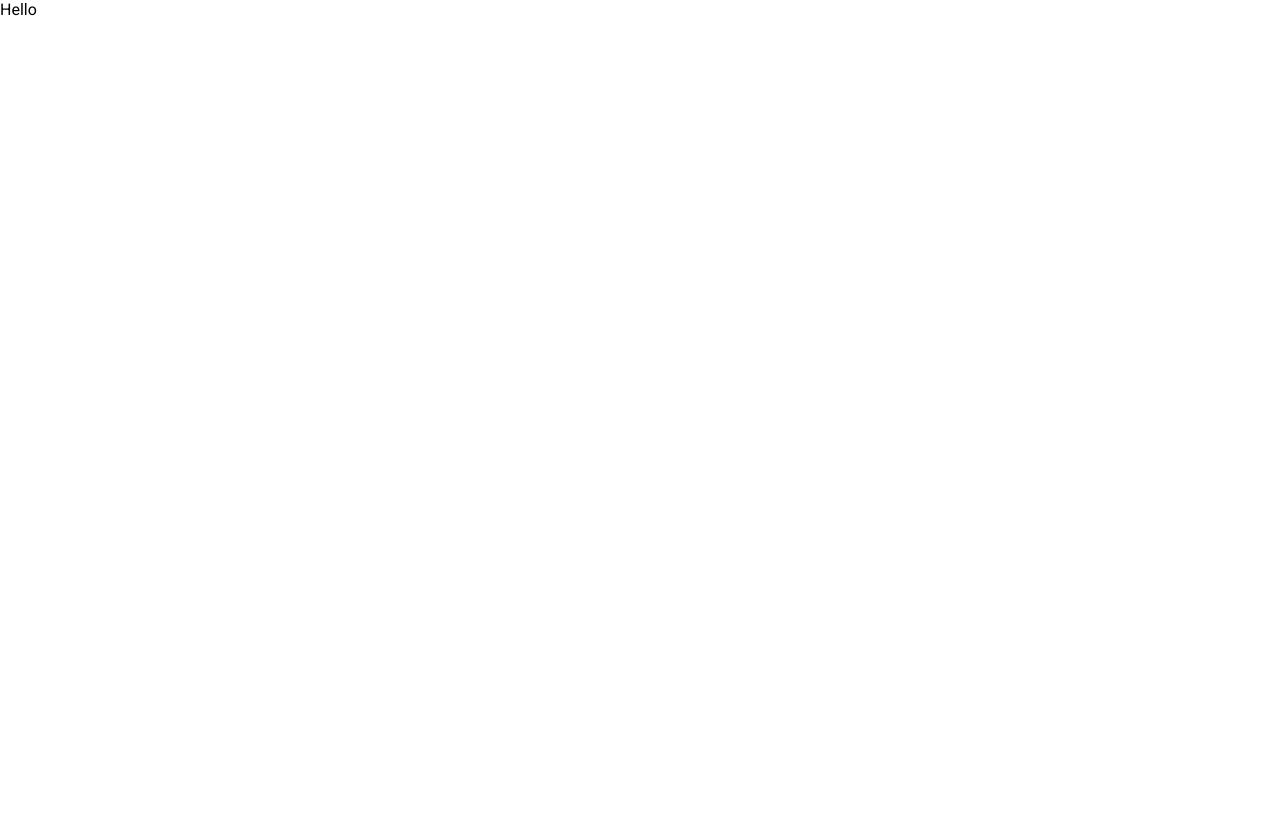
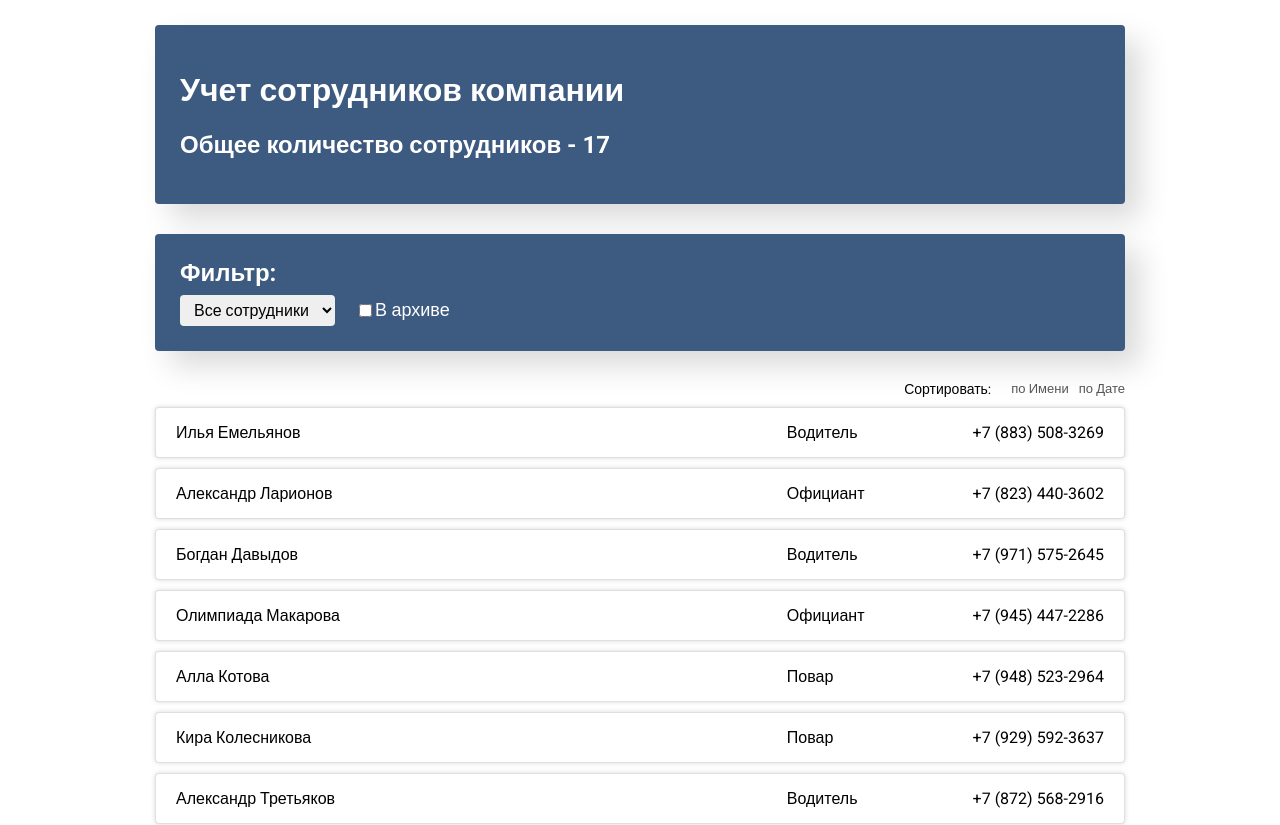
Before and after one commit to arslanbekast/employees-test, a React (Vite) app: page / in a window 1280 px wide. Shown: the top 825 px of the page. Before the commit the page ends 800 px from the top, so only its background shows below. Built offline with nearby package versions, Linux system fonts and the light colour scheme; a web font is replaced by a local one.

Commit message:
feat: change App

```diff
--- /dev/null
+++ b/src/app/App.module.scss
@@ -0,0 +1,6 @@
+.app {
+  max-width: 1000px;
+  width: 100%;
+  padding: 0 15px;
+  margin: 25px auto;
+}
--- a/src/app/App.tsx
+++ b/src/app/App.tsx
@@ -1,3 +1,23 @@
+import { useEffect } from 'react'
+import { useAppDispatch } from '@/common/hooks/useAppDispatch'
+import { Employees } from '@/features/employees/ui/Employees'
+import { setEmployees } from '@/features/employees/model/employeesSlice'
+import s from './App.module.scss'
+import { AppInfo } from '@/app/AppInfo/AppInfo'
+
 export function App() {
-  return <div>Hello</div>
+  const dispatch = useAppDispatch()
+
+  useEffect(() => {
+    fetch('/employees.json')
+      .then(response => response.json())
+      .then(jsonData => dispatch(setEmployees(jsonData)))
+  }, [])
+
+  return (
+    <div className={s.app}>
+      <AppInfo />
+      <Employees />
+    </div>
+  )
 }
```
